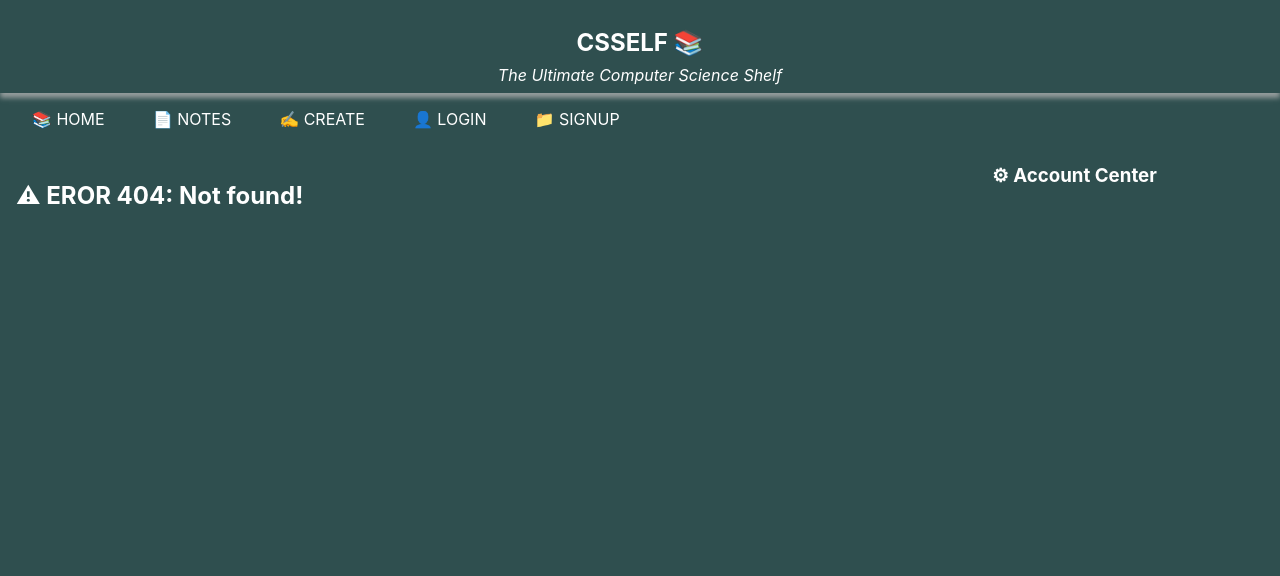
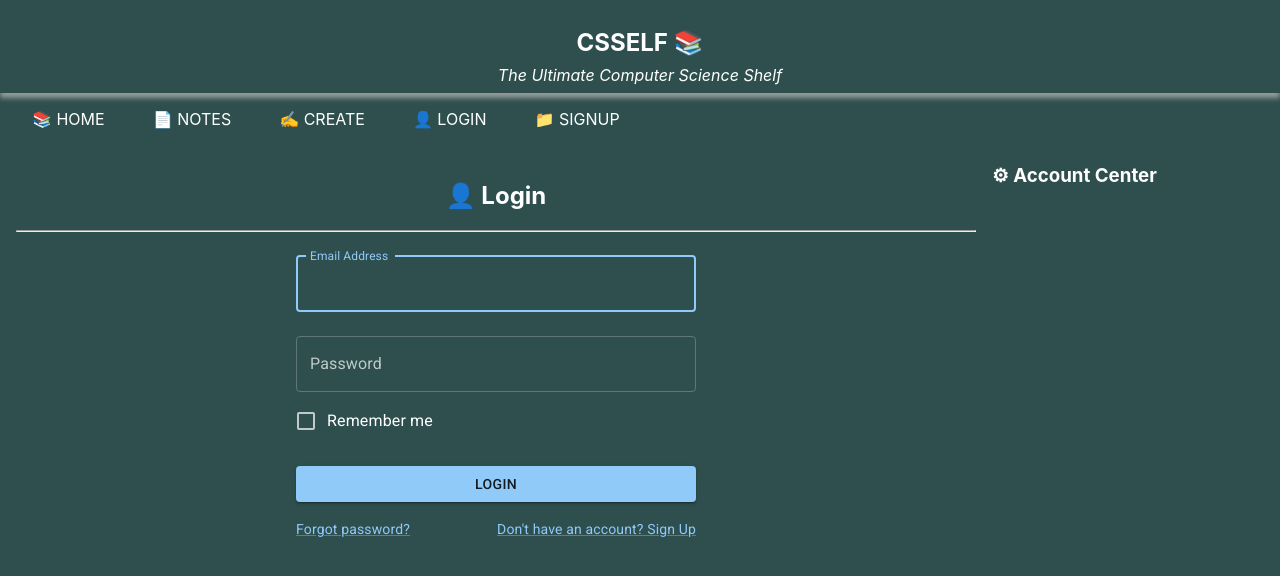
Before and after one commit to royastik27/csshelf, a React (Create React App) app: page /login in a window 1280 px wide. Before the commit this address had no page. Shown: the top 576 px of the page. Built offline with nearby package versions, Linux system fonts and the light colour scheme; a web font is replaced by a local one.

Commit message:
Changed repo name on GitHub

```diff
--- /dev/null
+++ b/src/modals/Login/index.js
@@ -0,0 +1,76 @@
+import Button from '@mui/material/Button';
+import TextField from '@mui/material/TextField';
+import FormControlLabel from '@mui/material/FormControlLabel';
+import Checkbox from '@mui/material/Checkbox';
+import Link from '@mui/material/Link';
+import Grid from '@mui/material/Grid';
+import Box from '@mui/material/Box';
+
+function Login() {
+
+    const handleSubmit = (event) => {
+        event.preventDefault();
+        const data = new FormData(event.currentTarget);
+        console.log({
+          email: data.get('email'),
+          password: data.get('password'),
+        });
+    };
+
+    return (
+        <div>
+            <h2 style={{ textAlign: 'center' }}>👤 Login</h2>
+            <hr></hr>
+
+            <Box component="form" onSubmit={handleSubmit} noValidate sx={{ m: 'auto', maxWidth: 400 }}>
+
+            <TextField
+              margin="normal"
+              fullWidth
+              id="email"
+              label="Email Address"
+              name="email"
+              autoFocus
+            />
+            <TextField
+              margin="normal"
+              fullWidth
+              name="password"
+              label="Password"
+              type="password"
+              id="password"
+              autoComplete="current-password"
+            />
+
+            <FormControlLabel
+              control={<Checkbox value="remember" color="primary" />}
+              label="Remember me"
+            />
+
+            <Button
+              type="submit"
+              fullWidth
+              variant="contained"
+              sx={{ mt: 3, mb: 2 }}
+            >
+              Login
+            </Button>
+
+            <Grid container>
+              <Grid item xs>
+                <Link href="#" variant="body2">
+                  Forgot password?
+                </Link>
+              </Grid>
+              <Grid item>
+                <Link href="/signup" variant="body2">
+                  {"Don't have an account? Sign Up"}
+                </Link>
+              </Grid>
+            </Grid>
+          </Box>
+        </div>
+    );
+  }
+
+export default Login;
--- /dev/null
+++ b/src/modals/Signup/index.js
@@ -0,0 +1,83 @@
+import Button from '@mui/material/Button';
+import TextField from '@mui/material/TextField';
+import FormControlLabel from '@mui/material/FormControlLabel';
+import Checkbox from '@mui/material/Checkbox';
+import Link from '@mui/material/Link';
+import Grid from '@mui/material/Grid';
+import Box from '@mui/material/Box';
+
+import './index.css';
+
+function Signup() {
+  const handleSubmit = (event) => {
+      event.preventDefault();
+      const data = new FormData(event.currentTarget);
+      console.log({
+        email: data.get('email'),
+        password: data.get('password'),
+      });
+    };
+
+  return (
+    <div>
+        <h2 style={{ textAlign: 'center' }}>📁 Signup</h2>
+        <hr></hr>
+
+        <Box component="form" onSubmit={handleSubmit} sx={{ m: 'auto', maxWidth: 400 }}> { /** noValidate attribute */ }
+
+        <TextField
+          margin="normal"
+          fullWidth
+          autoFocus
+          label="Username"
+          id="userName"
+          name="userName"
+        />
+
+        <TextField
+          margin="normal"
+          fullWidth
+          label="Email Address"
+          id="email"
+          type="email"
+          name="email"
+        />
+
+        <TextField
+          margin="normal"
+          fullWidth
+          label="Password"
+          name="password"
+          type="password"
+          id="password"
+        />
+
+        <TextField
+          margin="normal"
+          fullWidth
+          label="Birthdate"
+          name="birthDate"
+          type="date"
+          id="birthDate"
+        />
+
+        <Button
+          type="submit"
+          fullWidth
+          variant="contained"
+          sx={{ mt: 3, mb: 2 }}
+        >
+          Sign Up
+        </Button>
+
+        <Link href="/login" variant="body2">
+              {"Already have an account? Log in"}
+        </Link>
+
+      </Box>
+
+    </div>
+  );
+}
+
+export default Signup;
--- a/src/modals/js/Content.js
+++ b/src/modals/js/Content.js
@@ -6,6 +6,8 @@ import Home from './../Home/index';
 import Create from './../Create/index';
 import Notes from './../Notes/index';
 import Note from './../Note/index';
+import Login from './../Login/index';
+import Signup from './../Signup/index';
 import NoPage from './../NoPage/index';
 
 function Content() {
@@ -18,6 +20,8 @@ function Content() {
               <Route index element={<Notes />} />
               <Route path="single" element={<Note />} />
             </Route>
+            <Route path="/login" element={<Login />} />
+            <Route path="/signup" element={<Signup />} />
             <Route path="*" element={<NoPage />} />
           </Routes>
         </div>
```
Also changed, not shown: server.js (+4 -4 lines), src/modals/Login/index.css (added), src/modals/Signup/index.css (added).
